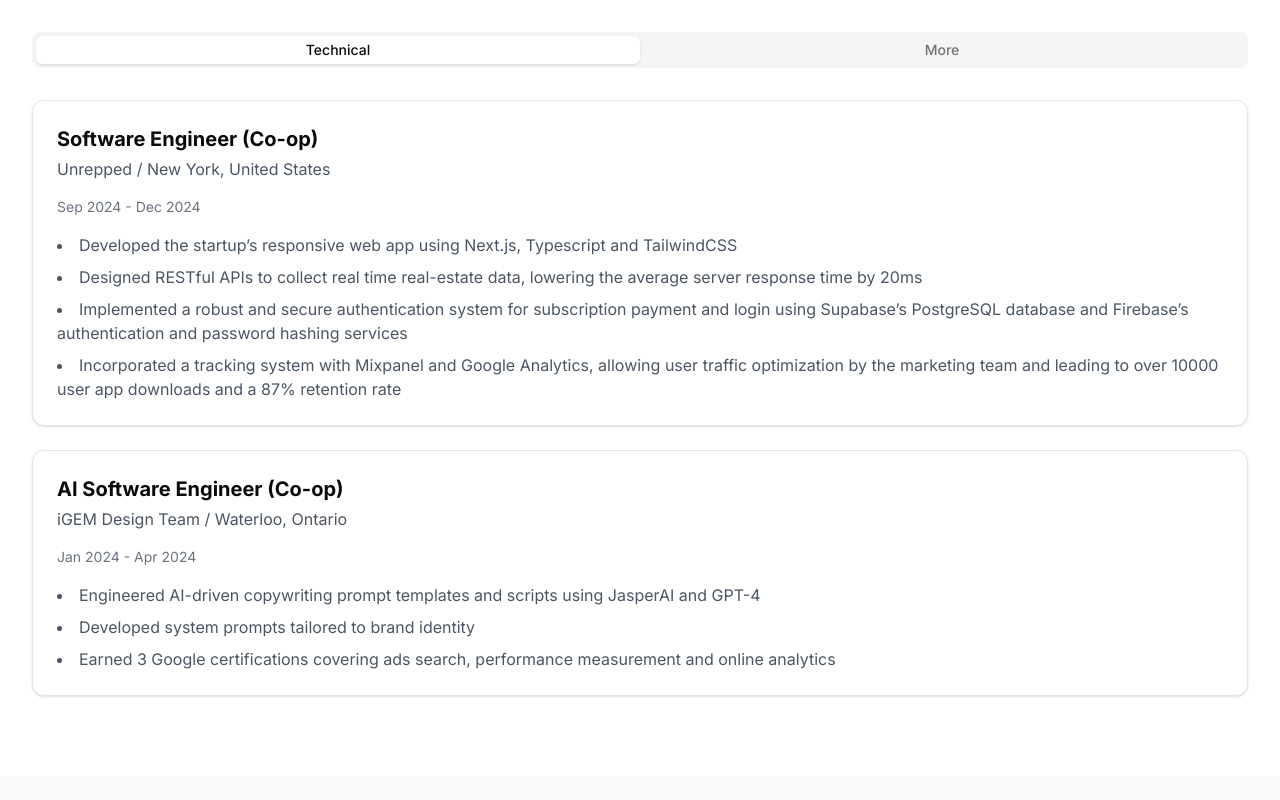
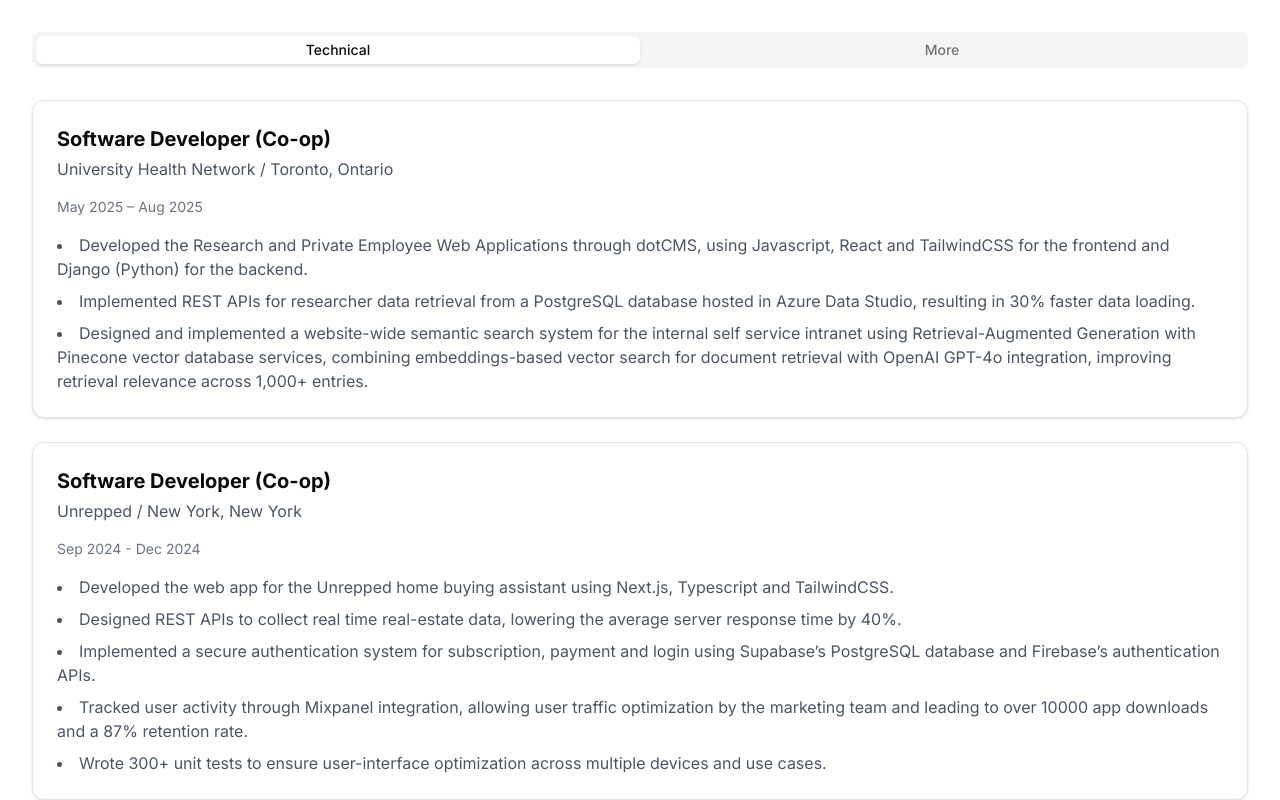
Before and after one commit to pghiasia/personal-website, a Next.js app: page / in a window 1280 px wide. Shown: the part 1380-2180 px from the top of the page. Built offline with nearby package versions, Linux system fonts and the light colour scheme.

Commit message:
updated resume and experience

```diff
--- a/app/page.tsx
+++ b/app/page.tsx
@@ -17,7 +17,7 @@
               Hello, I&apos;m <AnimatedText />
             </h1>
             <p className="text-lg sm:text-xl text-muted-foreground mb-6 sm:mb-8">
-              Full Stack Developer & Computer Science Student
+              Software Developer & Computer Science Student
             </p>
             <div className="flex space-x-4 justify-center lg:justify-start">
               <a href="https://github.com/pghiasia" target="_blank" rel="noopener noreferrer">
@@ -32,7 +32,7 @@
                   <span className="sr-only">LinkedIn</span>
                 </Button>
               </a>
-              <a href="https://drive.google.com/file/d/1zc7mZywR7rNrIdGzA5O2LMTcTONZpTnh/view?usp=sharing" target="_blank" rel="noopener noreferrer">
+              <a href="https://drive.google.com/file/d/1ksG-3vdOZO8Hbb-bsSvUni53bDINVbVe/view?usp=sharing" target="_blank" rel="noopener noreferrer">
                 <Button variant="outline" size="icon">
                   <FileText className="h-5 w-5" />
                   <span className="sr-only">Resume</span>
@@ -93,7 +93,7 @@
           <div className="flex flex-col sm:flex-row justify-between items-center gap-4 mb-8 sm:mb-12">
             <h2 className="text-3xl sm:text-4xl font-bold">Experience</h2>
             <Button variant="outline" asChild>
-              <a href="/resume.pdf" download>Download Resume</a>
+              <a href="/Summer_2026_Co_op_Resume.pdf" download>Download Resume</a>
             </Button>
           </div>
           <ExperienceSection />
--- a/components/contact-form.tsx
+++ b/components/contact-form.tsx
@@ -4,16 +4,50 @@
 import { Button } from "@/components/ui/button"
 import { Input } from "@/components/ui/input"
 import { Textarea } from "@/components/ui/textarea"
-import { Send } from "lucide-react"
+import { Send, CheckCircle } from "lucide-react"
 
 export default function ContactForm() {
   const [email, setEmail] = useState("")
   const [message, setMessage] = useState("")
+  const [isSubmitted, setIsSubmitted] = useState(false)
+  const [submittedEmail, setSubmittedEmail] = useState("")
 
   const handleSubmit = async (e: React.FormEvent) => {
     e.preventDefault()
+    // Store the email before clearing the form
+    setSubmittedEmail(email)
     // Add form submission logic here
     console.log({ email, message })
+    // Show success message
+    setIsSubmitted(true)
+    // Clear form
+    setEmail("")
+    setMessage("")
+  }
+
+  if (isSubmitted) {
+    return (
+      <div className="text-center space-y-6 p-8 bg-green-50 dark:bg-green-950/20 rounded-lg border border-green-200 dark:border-green-800">
+        <div className="flex justify-center">
+          <CheckCircle className="w-16 h-16 text-green-600 dark:text-green-400" />
+        </div>
+        <div className="space-y-2">
+          <h3 className="text-xl font-semibold text-green-800 dark:text-green-200">
+            Message Sent Successfully!
+          </h3>
+          <p className="text-green-700 dark:text-green-300">
+            Thanks a lot for your message, I will be in touch via {submittedEmail}
+          </p>
+        </div>
+        <Button
+          onClick={() => setIsSubmitted(false)}
+          variant="outline"
+          className="border-green-300 text-green-700 hover:bg-green-100 dark:border-green-700 dark:text-green-300 dark:hover:bg-green-900/20"
+        >
+          Send Another Message
+        </Button>
+      </div>
+    )
   }
 
   return (
--- a/components/experience-section.tsx
+++ b/components/experience-section.tsx
@@ -11,26 +11,27 @@
       <TabsContent value="technical">
         <div className="space-y-6">
           <ExperienceCard
-            title="Software Engineer (Co-op)"
-            company="Unrepped"
-            location="New York, United States"
-            date="Sep 2024 - Dec 2024"
+            title="Software Developer (Co-op)"
+            company="University Health Network "
+            location="Toronto, Ontario"
+            date="May 2025 – Aug 2025"
             points={[
-              "Developed the startup’s responsive web app using Next.js, Typescript and TailwindCSS",
-              "Designed RESTful APIs to collect real time real-estate data, lowering the average server response time by 20ms",
-              "Implemented a robust and secure authentication system for subscription payment and login using Supabase’s PostgreSQL database and Firebase’s authentication and password hashing services",
-              "Incorporated a tracking system with Mixpanel and Google Analytics, allowing user traffic optimization by the marketing team and leading to over 10000 user app downloads and a 87% retention rate"
+              "Developed the Research and Private Employee Web Applications through dotCMS, using Javascript, React and TailwindCSS for the frontend and Django (Python) for the backend.",
+              "Implemented REST APIs for researcher data retrieval from a PostgreSQL database hosted in Azure Data Studio, resulting in 30% faster data loading.",
+              "Designed and implemented a website-wide semantic search system for the internal self service intranet using Retrieval-Augmented Generation with Pinecone vector database services, combining embeddings-based vector search for document retrieval with OpenAI GPT-4o integration, improving retrieval relevance across 1,000+ entries.",
             ]}
           />
           <ExperienceCard
-            title="AI Software Engineer (Co-op)"
-            company="iGEM Design Team"
-            location="Waterloo, Ontario"
-            date="Jan 2024 - Apr 2024"
+            title="Software Developer (Co-op)"
+            company="Unrepped"
+            location="New York, New York"
+            date="Sep 2024 - Dec 2024"
             points={[
-              "Engineered AI-driven copywriting prompt templates and scripts using JasperAI and GPT-4",
-              "Developed system prompts tailored to brand identity",
-              "Earned 3 Google certifications covering ads search, performance measurement and online analytics",
+              "Developed the web app for the Unrepped home buying assistant using Next.js, Typescript and TailwindCSS.",
+              "Designed REST APIs to collect real time real-estate data, lowering the average server response time by 40%.",
+              "Implemented a secure authentication system for subscription, payment and login using Supabase’s PostgreSQL database and Firebase’s authentication APIs.",
+              "Tracked user activity through Mixpanel integration, allowing user traffic optimization by the marketing team and leading to over 10000 app downloads and a 87% retention rate.",
+              "Wrote 300+ unit tests to ensure user-interface optimization across multiple devices and use cases.",
             ]}
           />
           {/* Add more experience cards as needed */}
```
Also changed, not shown: 2 other files (tests, documents, lock files or other folders).
